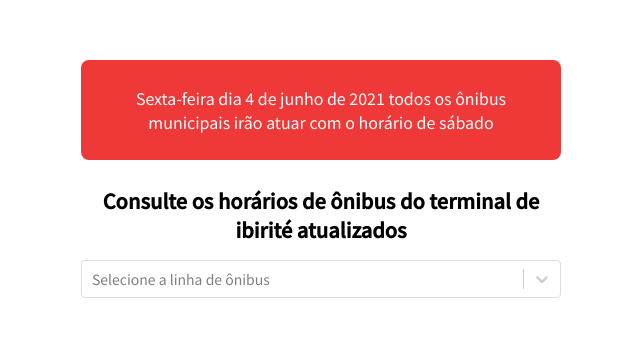
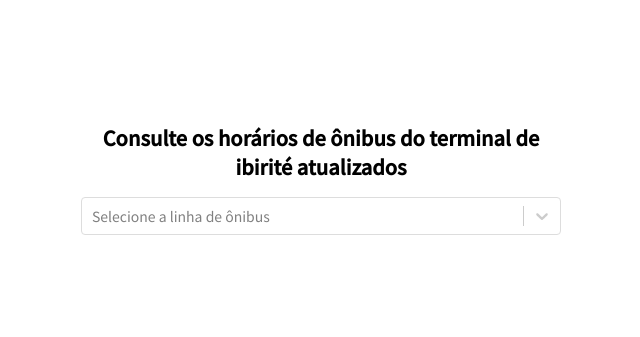
Before and after one commit to RaphaelOliveiraMoura/horarios-onibus-terminal-ibirite, a Next.js app in the folder packages/web/: page / in a window 1280 px wide. Shown: the part 221-558 px from the top of the page, without its empty margins (319-959 px from the left). Built offline with nearby package versions, Linux system fonts and the light colour scheme.

Commit message:
feat: remove alert banner

```diff
--- a/packages/web/src/presentation/screens/bus-schedule-details/index.tsx
+++ b/packages/web/src/presentation/screens/bus-schedule-details/index.tsx
@@ -87,8 +87,6 @@ export const BusScheduleDetailsPage: React.FC<BusScheduleDetailsPageProps> = ({
 
         {!loading && (
           <>
-            <S.AlertBanner text="Sexta-feira dia 4 de junho de 2021 todos os ônibus municipais irão atuar com o horário de sábado" />
-
             <S.BusLineTitle>
               Horários da linha: <strong>{busSchedule.bus.name}</strong>
             </S.BusLineTitle>
--- a/packages/web/src/presentation/screens/home/index.tsx
+++ b/packages/web/src/presentation/screens/home/index.tsx
@@ -45,8 +45,6 @@ const HomePage: React.FC = () => {
   return (
     <S.Wrapper>
       <S.ContentWrapper inputFocused={inputFocused}>
-        <S.AlertBanner text="Sexta-feira dia 4 de junho de 2021 todos os ônibus municipais irão atuar com o horário de sábado" />
-
         <S.Title>
           Consulte os horários de ônibus do terminal de ibirité atualizados
         </S.Title>
```
